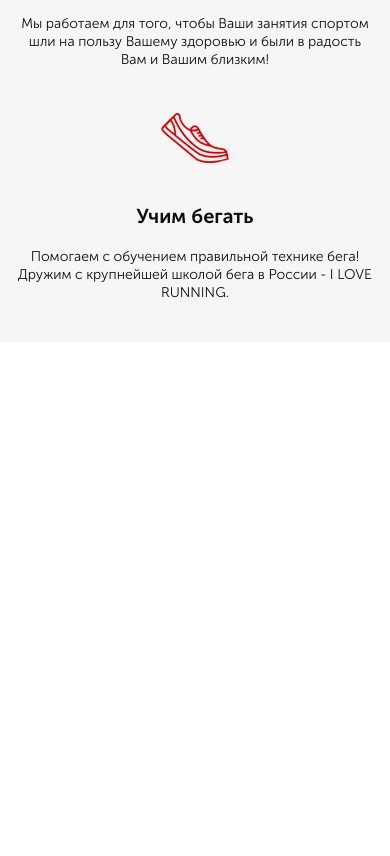
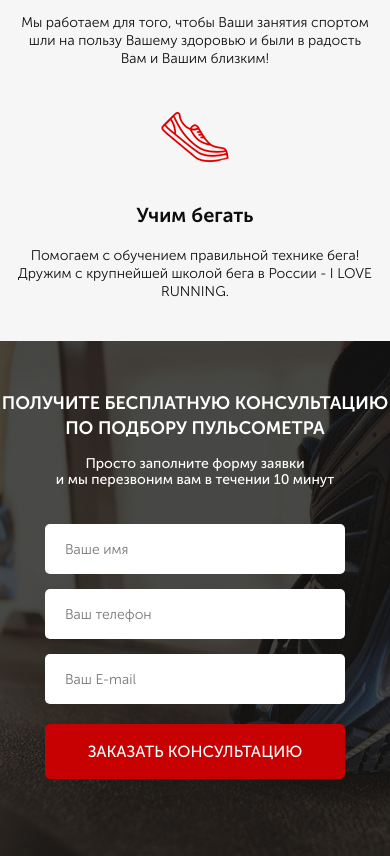
Before and after one commit to DvemerD/pulse-project, a website: page src/index.html in a window 390 px wide. Shown: the part 1032-1888 px from the top of the page. Before the commit the page ends 1374 px from the top, so only its background shows below. Drawn offline with Linux system fonts and the light colour scheme.

Commit message:
add consultation section and media query for this section

```diff
--- a/src/index.html
+++ b/src/index.html
@@ -57,7 +57,7 @@
 
     <div class="benefits">
         <div class="container">
-            <h2 class="title benefits__title">НАШИ ПРЕИМУЩЕСТВА</h2>
+            <div class="title benefits__title">НАШИ ПРЕИМУЩЕСТВА</div>
             <div class="benefits__wrapper">
                 <div class="benefits__item">
                     <img src="icons/benefits_icons/cup.png" alt="cup icon" class="benefits__icon">
@@ -83,6 +83,22 @@
             </div>
         </div>
     </div>
+
+    <div class="consultation">
+        <div class="container">
+            <h2 class="title title_left consultation__title">Получите бесплатную консультацию по подбору пульсометра</h2>
+            <div class="consultation__descr">
+                Просто заполните форму заявки<br>и мы перезвоним вам в течении 10 минут
+            </div>
+            <form class="feed-form consultation__feed-form" action="#">
+                <input name="name" required placeholder="Ваше имя" type="text">
+                <input name="phone" required placeholder="Ваш телефон" type="number">
+                <input name="email" placeholder="Ваш E-mail" type="email">
+
+                <button class="button button_submit">заказать консультацию</button>
+            </form>
+        </div>
+    </div>
 </body>
 
 </html>
--- a/src/sass/blocks/_buttons.scss
+++ b/src/sass/blocks/_buttons.scss
@@ -15,4 +15,10 @@
         height: 50px;
         font-size: 16px;
     }
+    &_submit {
+        width: 100%;
+        height: 55px;
+        color: #fff;
+        font-size: 16px;
+    }
 }
--- /dev/null
+++ b/src/sass/blocks/_consultation.scss
@@ -0,0 +1,59 @@
+.consultation {
+    min-height: 680px;
+    padding: 100px 0 92px;
+    background: url(../img/consultation_bg.jpg) center (center/cover) no-repeat;
+    &__descr {
+        font-weight: 500;
+        font-size: 20px;
+        line-height: 30px;
+        color: #ffffff;
+    }
+}
+
+@media (max-width: 921px) {
+    .consultation {
+        padding: 100px 15px 92px;
+        &__title {
+            text-align: center;
+            margin: 0 auto;
+        }
+        &__descr {
+            text-align: center;
+        }
+        &__feed-form {
+            margin: 0 auto;
+        }
+    }
+}
+
+@media (max-width: 767px) {
+    .consultation {
+        min-height: 620px;
+        padding-top: 70px;
+        &__title {
+            font-size: 30px;
+            line-height: 40px;
+        }
+        &__descr {
+            font-size: 18px;
+            line-height: 25px;
+            margin-top: 10px;
+        }
+    }
+}
+
+@media (max-width: 575px) {
+    .consultation {
+        min-height: 515px;
+        padding: 50px 0;
+        &__title {
+            font-size: 18px;
+            line-height: 25px;
+        }
+        &__descr {
+            font-size: 14px;
+            line-height: 16px;
+            margin-top: 15px;            ;
+        }
+    }
+}
--- /dev/null
+++ b/src/sass/blocks/_forms.scss
@@ -0,0 +1,21 @@
+.feed-form {
+    margin-top: 36px;
+    display: flex;
+    flex-direction: column;
+    width: 300px;
+    input {
+        height: 50px;
+        border-radius: 5px;
+        background-color: #fff;
+        margin-bottom: 15px;
+        border: none;
+        outline: none;
+        padding: 0 20px;
+        font-weight: 300;
+        font-size: 14px;
+        color: #4b4b4b;
+        &:nth-child(3) {
+            margin-bottom: 20px;
+        }
+    }
+}
--- a/src/sass/blocks/_promo.scss
+++ b/src/sass/blocks/_promo.scss
@@ -1,7 +1,7 @@
 .promo {
     min-height: 650px;
     padding: 21px 0 93px;
-    background: url(../../img/main_bg.jpg) center (center/cover) no-repeat;
+    background: url(../img/main_bg.jpg) center (center/cover) no-repeat;
     &__wrapper {
         display: flex;
         flex-direction: column;
--- a/src/sass/blocks/_titles.scss
+++ b/src/sass/blocks/_titles.scss
@@ -3,4 +3,12 @@
     font-size: 30px;
     text-align: center;
     color: #0d0d0d;
+    text-transform: uppercase;
+    &_left {
+        font-size: 36px;
+        color: #fff;
+        text-align: left;
+        max-width: 780px;
+        line-height: 54px;
+    }
 }
--- a/src/sass/style.scss
+++ b/src/sass/style.scss
@@ -11,3 +11,5 @@
 @import 'blocks/promo';
 @import 'blocks/header';
 @import 'blocks/benefits';
+@import 'blocks/consultation';
+@import 'blocks/forms';
```
Also changed, not shown: src/css/style.min.css.
